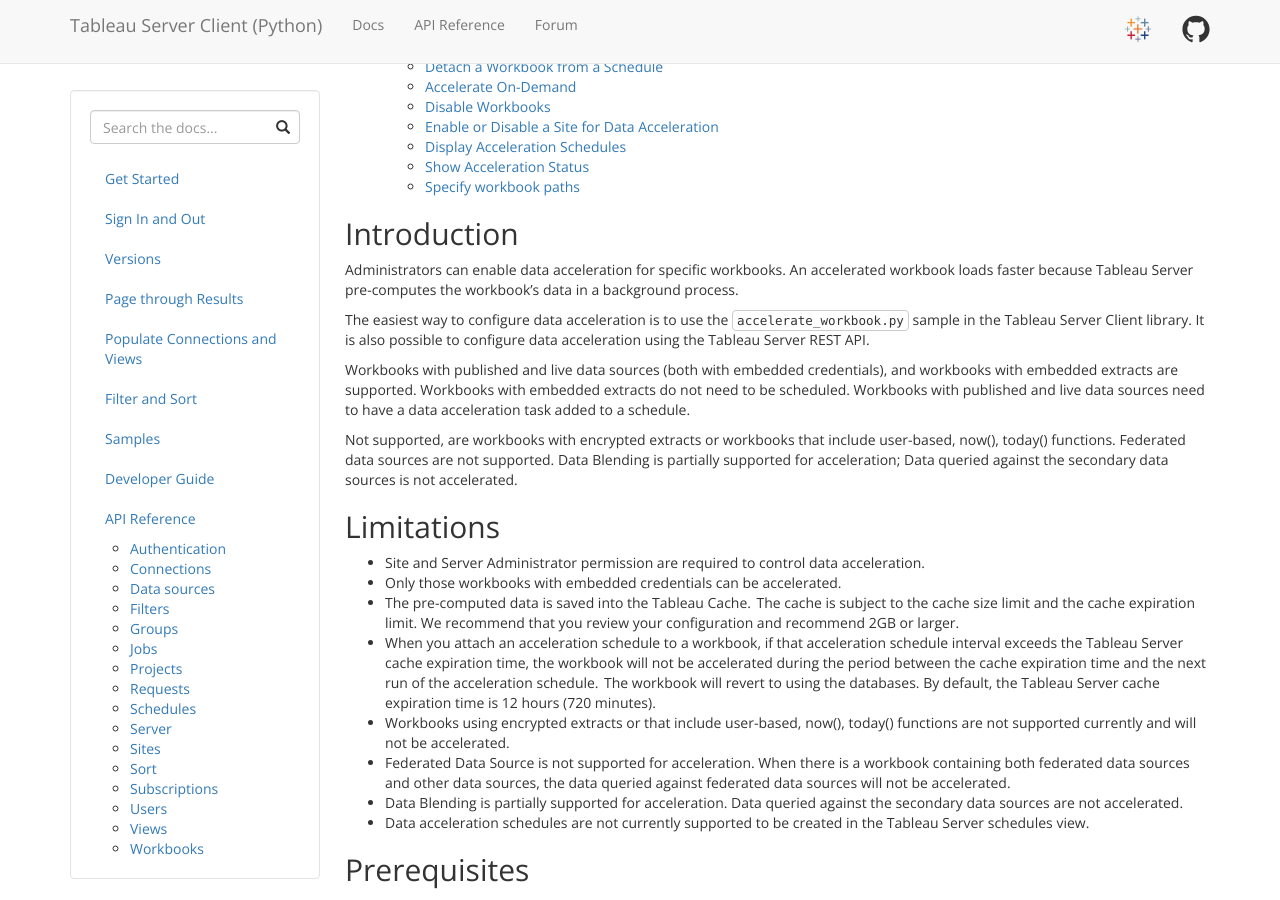
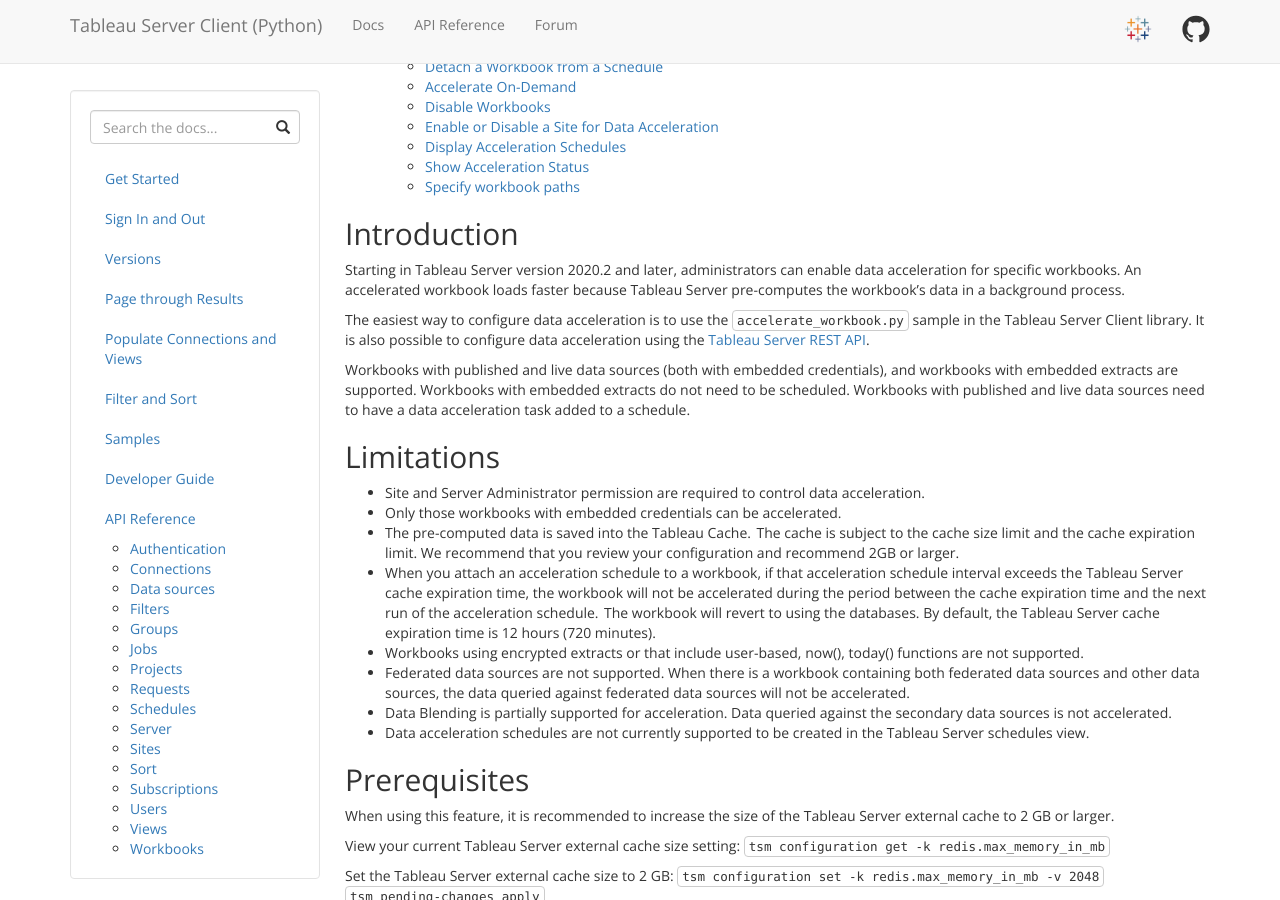
Before and after one commit to tableau/server-client-python, a Jekyll site: the page built from docs/accelerate_workbook_doc.md, in a window 1280 px wide and 900 px high, scrolled down 481 px. Built offline with Jekyll 4.4.1, drawn with Linux system fonts in a browser that asks for light colours.

Commit message:
Update accelerate_workbook_doc.md
remove duplicated information and incorporate feedback.

```diff
--- a/docs/accelerate_workbook_doc.md
+++ b/docs/accelerate_workbook_doc.md
@@ -8,13 +8,11 @@
 
 ## Introduction
 
-Administrators can enable data acceleration for specific workbooks. An accelerated workbook loads faster because Tableau Server pre-computes the workbook's data in a background process.
+Starting in Tableau Server version 2020.2 and later, administrators can enable data acceleration for specific workbooks. An accelerated workbook loads faster because Tableau Server pre-computes the workbook's data in a background process.
 
-The easiest way to configure data acceleration is to use the `accelerate_workbook.py` sample in the Tableau Server Client library. It is also possible to configure data acceleration using the Tableau Server REST API.
+The easiest way to configure data acceleration is to use the `accelerate_workbook.py` sample in the Tableau Server Client library. It is also possible to configure data acceleration using the [Tableau Server REST API](https://help.tableau.com/v2020.2/api/rest_api/en-us/REST/rest_api.htm).
 
 Workbooks with published and live data sources (both with embedded credentials), and workbooks with embedded extracts are supported. Workbooks with embedded extracts do not need to be scheduled. Workbooks with published and live data sources need to have a data acceleration task added to a schedule.
-
-Not supported, are workbooks with encrypted extracts or workbooks that include user-based, now(), today() functions. Federated data sources are not supported. Data Blending is partially supported for acceleration; Data queried against the secondary data sources is not accelerated.
 
 ## Limitations
 
@@ -22,9 +20,9 @@
 * Only those workbooks with embedded credentials can be accelerated.
 * The pre-computed data is saved into the Tableau Cache.  The cache is subject to the cache size limit and the cache expiration limit. We recommend that you review your configuration and recommend 2GB or larger.
 * When you attach an acceleration schedule to a workbook, if that acceleration schedule interval exceeds the Tableau Server cache expiration time, the workbook will not be accelerated during the period between the cache expiration time and the next run of the acceleration schedule.  The workbook will revert to using the databases. By default, the Tableau Server cache expiration time is 12 hours (720 minutes).
-* Workbooks using encrypted extracts or that include user-based, now(), today() functions are not supported currently and will not be accelerated.
-* Federated Data Source is not supported for acceleration. When there is a workbook containing both federated data sources and other data sources, the data queried against federated data sources will not be accelerated.
-* Data Blending is partially supported for acceleration. Data queried against the secondary data sources are not accelerated.
+* Workbooks using encrypted extracts or that include user-based, now(), today() functions are not supported.
+* Federated data sources are not supported. When there is a workbook containing both federated data sources and other data sources, the data queried against federated data sources will not be accelerated.
+* Data Blending is partially supported for acceleration. Data queried against the secondary data sources is not accelerated.
 * Data acceleration schedules are not currently supported to be created in the Tableau Server schedules view.
 
 ## Prerequisites
```
